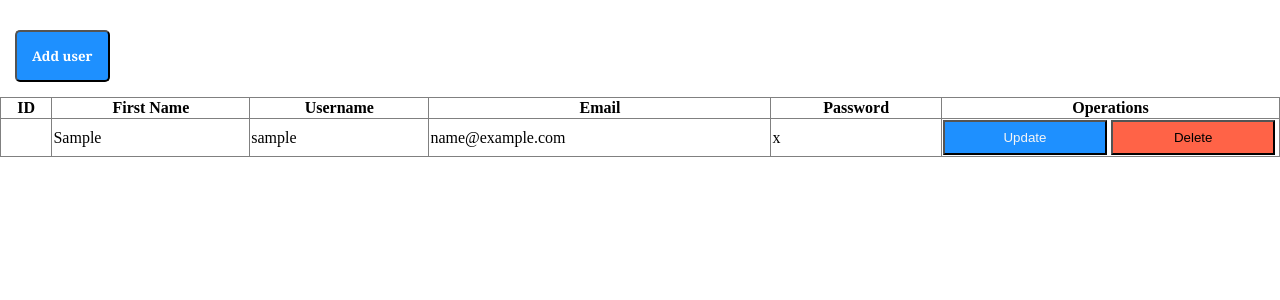
After one commit to akmal001007/phpcrud, a PHP site: page /display.php in a window 1280 px wide. The commit adds this page. Shown: the top 300 px of the page. Run offline with PHP 8.4, Linux system fonts and the light colour scheme; tables that the repository leaves empty or names only in its code hold one stand-in row (values such as "Sample post"); data that the repository does not hold is empty.

Commit message:
crud with php

```diff
--- /dev/null
+++ b/crud/connection.php
@@ -0,0 +1,6 @@
+<?php
+
+$conn = new mysqli("localhost", "root", "", "crud");
+
+
+?>
--- /dev/null
+++ b/crud/display.php
@@ -0,0 +1,101 @@
+<?php
+
+include "connection.php";
+
+?>
+
+
+<!DOCTYPE html>
+<html lang="en">
+<head>
+    <meta charset="UTF-8">
+    <meta http-equiv="X-UA-Compatible" content="IE=edge">
+    <meta name="viewport" content="width=device-width, initial-scale=1.0">
+    <title>Document</title>
+    <link rel="stylesheet" href="../crud/style/style.css">
+    <style>
+        div.table {
+            width: 100%;
+        }
+        table {
+            border-collapse: collapse;
+            width: 100%;
+        }
+
+        .update_btn {
+            background-color: dodgerblue;
+            padding:8px 10px;
+            width: 49%;
+        }
+        .update_btn a {
+            text-decoration: none;
+            color: whitesmoke;
+        }
+
+        .delete_btn {
+            background-color: tomato;
+            padding:8px 10px;
+            width: 49%;
+
+        }
+        .delete_btn a {
+            text-decoration: none;
+            color: black;
+        }
+    </style>
+</head>
+<body>
+    <div class="add_user">
+        <button><a href="user.php">Add user</a></button>
+    </div>
+
+    <div class="table">
+        <table border="1px solid gray">
+            <tr>
+                <th>ID</th>
+                <th>First Name</th>
+                <th>Username</th>
+                <th>Email</th>
+                <th>Password</th>
+                <th>Operations</th>
+            </tr>
+
+            <?php
+            $sql = "SELECT * FROM user";
+
+            $result = mysqli_query($conn, $sql);
+
+            if($result){
+                while($row = mysqli_fetch_assoc($result)){
+                    $id = $row["ID"];
+                    $name = $row["firstname"];
+                    $username = $row["username"];
+                    $email = $row["email"];
+                    $password = $row["password"];
+
+                    echo '
+                    <tr>
+                        <td> '.$id.' </td>
+                        <td> '.$name.' </td>
+                        <td> '.$username.' </td>
+                        <td> '.$email.' </td>
+                        <td> '.$password.' </td>
+                        <td>
+                      ';
+            ?>
+                    <?php
+                    echo  "<button class='update_btn'><a href='update.php?updatedid= ".$id."'>Update</a></button>
+                      <button class='delete_btn'><a href='delete.php?deletedid= ".$id."'>Delete</a></button>";
+                    ?>
+            <?php
+            echo "</td>
+                    </tr>
+                    ";
+                }
+            }
+            ?>
+        </table>
+
+    </div>
+</body>
+</html>
--- a/crud/style/style.css
+++ b/crud/style/style.css
@@ -12,8 +12,9 @@ div.userForm {
     justify-content: center;
     align-items: center;
     width: 100%;
-    border: 1px solid blue;
-    margin-top: 50px;
+    /* border: 1px solid blue; */
+    margin: 50px 100px 0 100px;
+
 }
 
 form {
@@ -21,15 +22,58 @@ form {
     border: 1px solid;
     justify-content: center;
     align-items: center;
+    padding: 50px;
 }
 
 form input {
     width: 100%;
     padding: 15px;
     margin-top: 10px;
+    border-radius: 5px;
+    margin-bottom: 10px;
+}
+/*
+form label {
+    padding: 10px;
+} */
+
+input.save {
+    background-color: dodgerblue;
+    cursor: pointer;
 }
 
-form label {
+.userForm.save::hover {
+    background-color: rgb(5, 21, 37);
+    color: aliceblue;
+}
+
+/* display part design */
+
+div.add_user {
+    padding: 15px;
     margin-top: 15px;
-    padding-top: 10px;
 }
+
+.add_user button {
+    background-color: dodgerblue;
+    padding: 15px;
+    border-radius: 5px;
+}
+
+div.add_user a {
+    text-decoration: none;
+    color: white;
+    font-weight: bold;
+    font-family:Georgia, 'Times New Roman', Times, serif;
+}
+
+/* display table design */
+
+div.table {
+    border-collapse: collapse;
+}
+
+.update_btn {
+    background-color: dodgerblue;
+    padding:20px;
+}
```
Also changed, not shown: crud/delete.php (added, +17 -0 lines), crud/user.php (added, +50 -0 lines).
